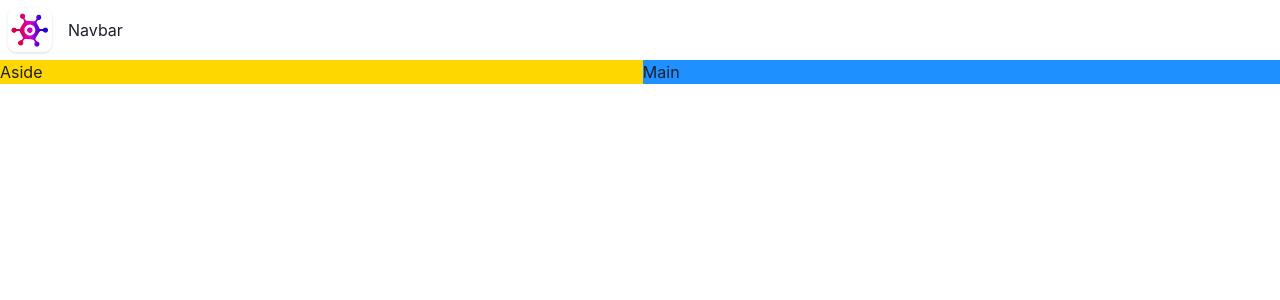
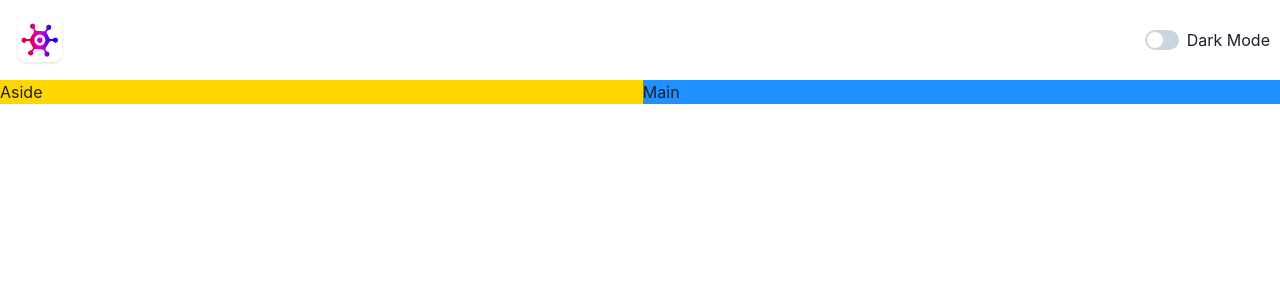
Before and after one commit to dboatengg/game-hub, a React (Vite) app: page / in a window 1280 px wide. Shown: the top 300 px of the page. Built offline with nearby package versions, Linux system fonts and the light colour scheme.

Commit message:
Build the color mode switch

```diff
--- /dev/null
+++ b/src/components/ColorModeSwitch.tsx
@@ -0,0 +1,13 @@
+import { HStack, Switch, Text, useColorMode } from "@chakra-ui/react"
+
+const ColorModeSwitch = () => {
+    const {toggleColorMode, colorMode} = useColorMode()
+  return (
+    <HStack>
+        <Switch isChecked={colorMode==="dark"} onChange={toggleColorMode}/>
+        <Text>Dark Mode</Text>
+    </HStack>
+  )
+}
+
+export default ColorModeSwitch
--- a/src/components/Navbar.tsx
+++ b/src/components/Navbar.tsx
@@ -1,11 +1,12 @@
-import { HStack, Image, Text } from "@chakra-ui/react"
+import { HStack, Image } from "@chakra-ui/react"
 import logo from '../assets/logo.webp'
+import ColorModeSwitch from "./ColorModeSwitch"
 
 const Navbar = () => {
   return (
-    <HStack>
+    <HStack justifyContent='space-between' padding='10px'>
         <Image src={logo} boxSize="60px"/>
-        <Text>Navbar</Text>
+        <ColorModeSwitch/>
     </HStack>
   )
 }
```
